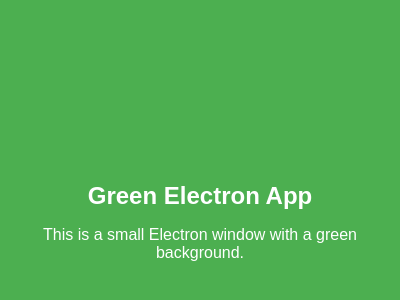
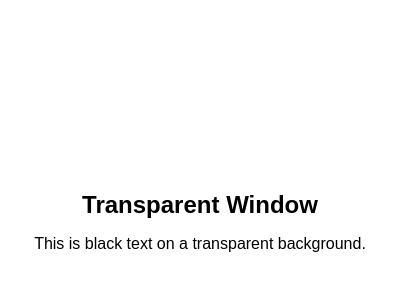
Before and after one commit to derektriley/hcs-t2s, an Electron app: page index.html in a window 400 px wide. Shown: the part 192-492 px from the top of the page. Drawn offline with Linux system fonts and the light colour scheme.

Commit message:
make it transparent

```diff
--- a/index.html
+++ b/index.html
@@ -2,34 +2,50 @@
 <html>
 <head>
   <meta charset="UTF-8">
-  <title>Green Electron App</title>
+  <title>Transparent App</title>
   <style>
-    body {
+    html, body {
       margin: 0;
       padding: 0;
-      background-color: #4CAF50; /* Green background */
+      height: 100%;
+      overflow: hidden;
+      background-color: transparent;
+    }
+    body {
       font-family: Arial, sans-serif;
-      color: white;
-      height: 100vh;
+      color: black;
       display: flex;
       justify-content: center;
       align-items: center;
       text-align: center;
-      overflow: hidden;
+      cursor: default;
+      -webkit-user-select: none;
+      user-select: none;
     }
     .container {
       padding: 20px;
+      background-color: transparent;
+      border-radius: 10px;
     }
     h1 {
       margin: 0;
       font-size: 24px;
     }
+    .drag-area {
+      position: absolute;
+      top: 0;
+      left: 0;
+      right: 0;
+      height: 30px;
+      -webkit-app-region: drag;
+    }
   </style>
 </head>
 <body>
+  <div class="drag-area"></div>
   <div class="container">
-    <h1>Green Electron App</h1>
-    <p>This is a small Electron window with a green background.</p>
+    <h1>Transparent Window</h1>
+    <p>This is black text on a transparent background.</p>
   </div>
 </body>
 </html>
--- a/main.js
+++ b/main.js
@@ -7,6 +7,9 @@
   const mainWindow = new BrowserWindow({
     width: 400,
     height: 300,
+    frame: false,
+    transparent: true,
+    backgroundColor: '#00FF0000',
     webPreferences: {
       nodeIntegration: true,
       contextIsolation: false
```
